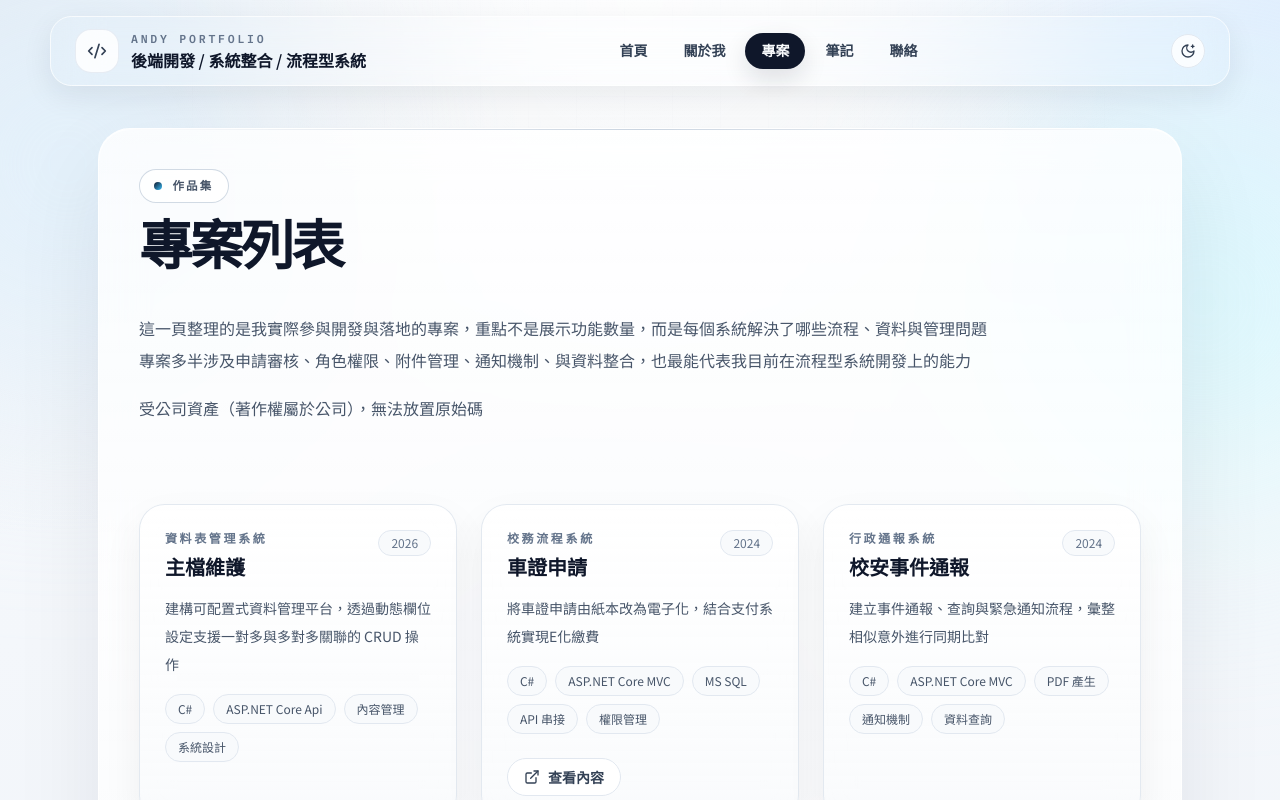
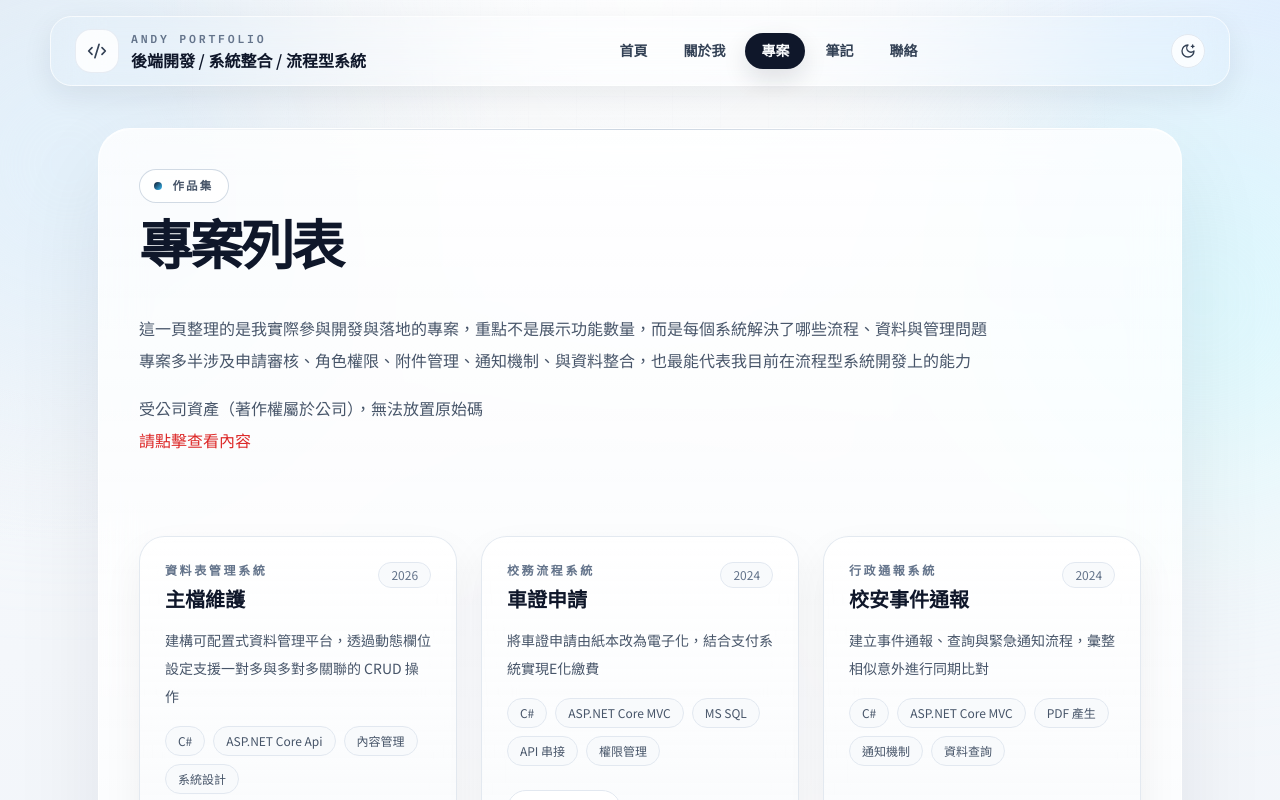
Before and after one commit to Andy61490963/kaiyo-dev-site, a React (Vite) app: page /projects in a window 1280 px wide. Shown: the top 800 px of the page. Built offline with nearby package versions, Linux system fonts and the light colour scheme; the HTML template or start-up script is replaced by a standard one.

Commit message:
調整畫面

```diff
--- a/src/pages/Projects.jsx
+++ b/src/pages/Projects.jsx
@@ -15,6 +15,8 @@ export default function Projects() {
           </p>
           <p>
             受公司資產（著作權屬於公司），無法放置原始碼
+            <br />
+            <span className="text-red-600">請點擊查看內容</span>
           </p>
         </div>
       </SectionContainer>
```
